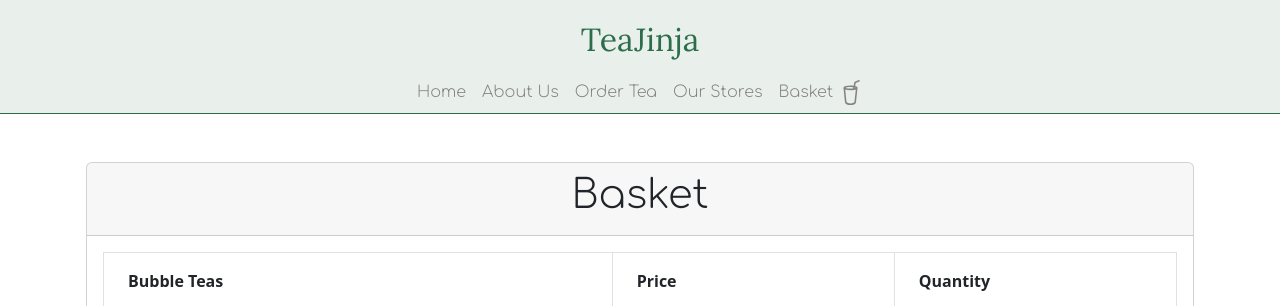
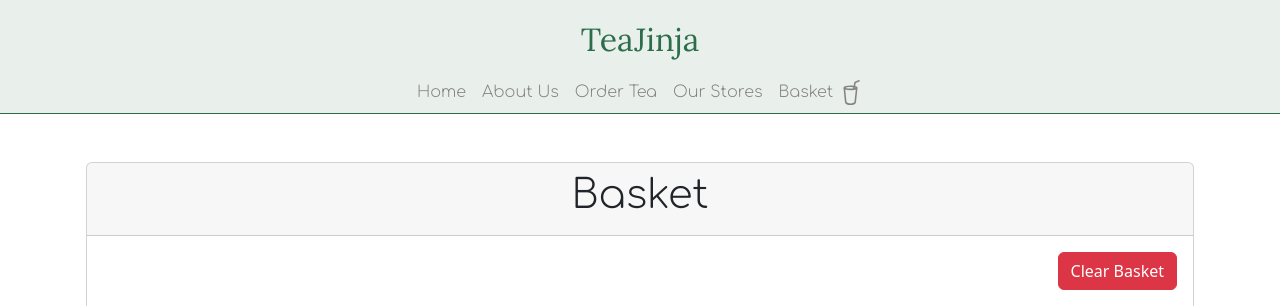
Before and after one commit to xiaojieee/week11_jen_shujie, a Flask app: page /basket/ in a window 1280 px wide. Shown: the top 306 px of the page. Run offline with Flask 3, Linux system fonts and the light colour scheme; lists and menus that the app fills with data are empty.

Commit message:
Added a clear basket button

```diff
--- a/application/routes.py
+++ b/application/routes.py
@@ -64,8 +64,8 @@ def basket():
 
             submit_order_db(tea_id, quantity, customer_name, collection_time)
 
-        # clearing the basket's list after the order is complete
-        session['basket'] = []
+        # Removing/ending the basket session
+        session.pop('basket')
         return redirect(url_for('complete'))
 
     total_price, total_quantity = calculate_totals(customer_basket)
@@ -75,7 +75,7 @@ def basket():
 
 @app.route('/clear_basket')
 def clear_basket():
-    session['basket'] = []  # Clear the basket by assigning an empty list to it
+    session.pop('basket')
     return redirect(url_for('basket'))  # Redirect back to the basket page
 
 
--- a/application/static/main_styles.css
+++ b/application/static/main_styles.css
@@ -96,6 +96,11 @@ p {
     background-color: rgb(44, 110, 73, 1);
 }
 
+.clear_button {
+    float: right !important;
+}
+
+
 .footer {
       position: absolute;
       left: 0;
--- a/application/templates/basketcopy.html
+++ b/application/templates/basketcopy.html
@@ -5,6 +5,9 @@
     <div class="card">
         <div class="card-header">
             <h1>Basket</h1>
+        </div>
+        <div>
+            <a href="{{ url_for('clear_basket') }}" class="clear_button btn btn-danger mt-3 mx-3">Clear Basket</a>
         </div>
         <div class="card-body">
 
```
